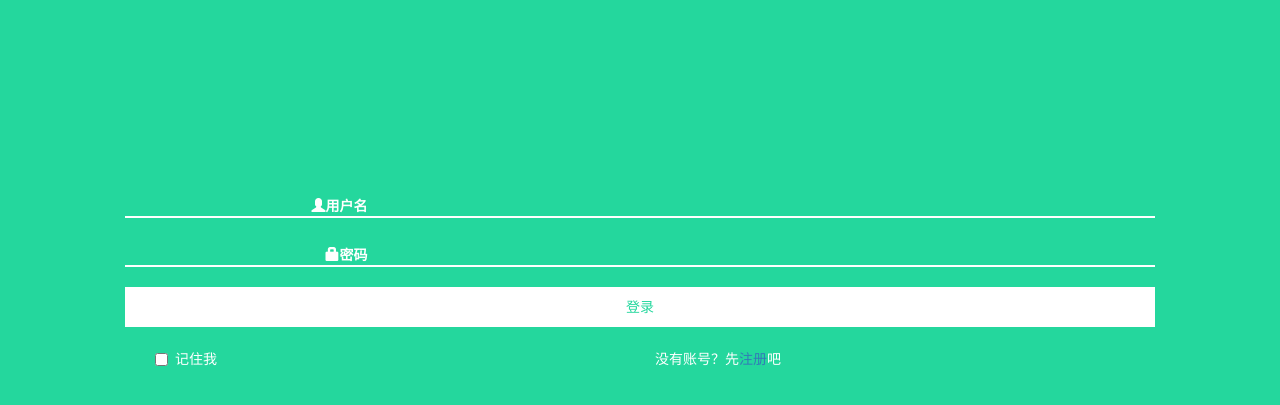
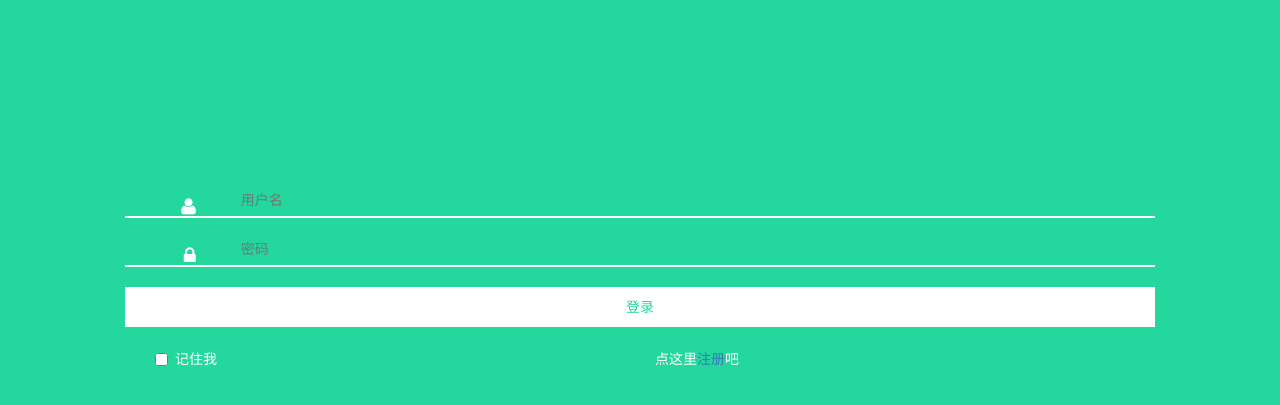
Before and after one commit to Mark24Code/mShanbay, a Django app: page /login/ in a window 1280 px wide. Shown: the part 21-426 px from the top of the page. Run offline with Django 3.2, Linux system fonts and the light colour scheme; some libraries are stand-ins or nearby versions.

Commit message:
login page

```diff
--- a/templates/login.html
+++ b/templates/login.html
@@ -13,19 +13,19 @@
     <div class="row xui-content">
         <form class="form-horizontal">
             <div class="form-group xui-username">
-                <label for="username" class="col-xs-3 control-label xui-label_username">
-                    <span class="glyphicon glyphicon-user" aria-hidden="true"></span>用户名
+                <label for="username" class="col-xs-1 control-label xui-label_username">
+                    <span class="fa fa-user fa-lg" aria-hidden="true"></span>
                 </label>
-                <div class="col-xs-9">
-                    <input type="text" class="xui-in_username" id="username">
+                <div class="col-xs-10">
+                    <input type="text" class="col-xs-12 xui-in_username" id="username" placeholder="用户名">
                 </div>
             </div>
             <div class="form-group xui-password">
-                <label for="password" class="col-xs-3 control-label xui-label_password">
-                    <span class="glyphicon glyphicon-lock" aria-hidden="true"></span>密码
+                <label for="password" class="col-xs-1 control-label xui-label_password">
+                    <span class="fa fa-lock fa-lg" aria-hidden="true"></span>
                 </label>
-                <div class="col-xs-9">
-                    <input type="password" class="xui-in_password" id="password">
+                <div class="col-xs-10">
+                    <input type="password" class="col-xs-12 xui-in_password" id="password"  placeholder="密码">
                 </div>
             </div>
             <div class="form-group">
@@ -39,7 +39,7 @@
                         </label>
                     </span>
                     <span class="col-xs-6 xui-join xa-join">
-                            没有账号？先<a href="/join/">注册</a>吧
+                            点这里<a href="/join/">注册</a>吧
                     </span>
                 </div>
             </div>
@@ -83,9 +83,6 @@ $(document).ready(function(){
         });
     });
 
-
-
-
 });
 </script>
 {% endblock %}
```
